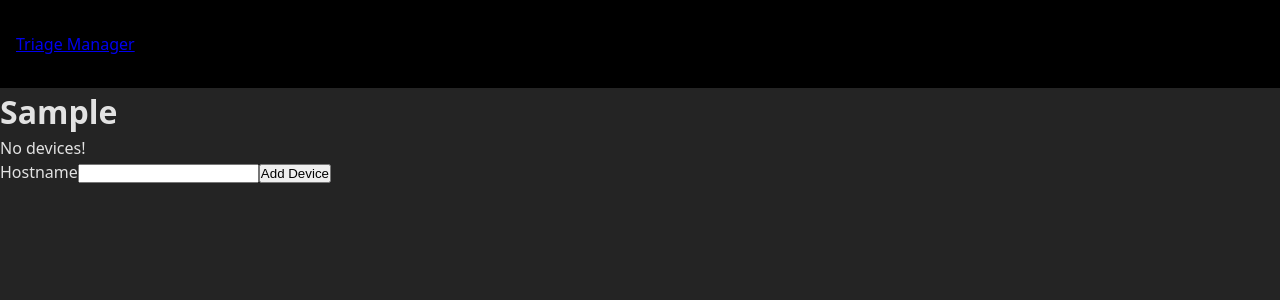
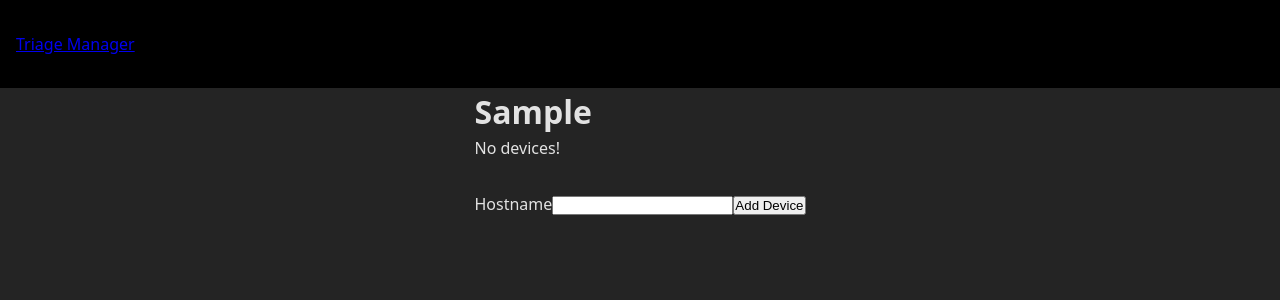
Before and after one commit to venoblin/triage-manager, a React (Vite) app: page /triage/new in a window 1280 px wide. Both pictures are taken after typing "Sample" into the empty fields and a click on the button "Create". Shown: the top 300 px of the page. Built offline with nearby package versions, Linux system fonts and the light colour scheme.

Commit message:
worked on styling

```diff
--- a/src/App.jsx
+++ b/src/App.jsx
@@ -12,11 +12,14 @@ function App() {
     <>
       <NavBar />
 
-      <Routes>
-        <Route path='/' element={<HomeRoute />} />
-        <Route path='/triage/new' element={<NewTriageRoute />} />
-        <Route path='/triage/:id' element={<TriageRoute />} />
-      </Routes>
+      <main>
+        <Routes>
+          <Route path='/' element={<HomeRoute />} />
+          <Route path='/triage/new' element={<NewTriageRoute />} />
+          <Route path='/triage/:id' element={<TriageRoute />} />
+        </Routes>
+      </main>
+
     </>
   )
 }
--- a/src/components/routes/TriageRoute/TriageRoute.css
+++ b/src/components/routes/TriageRoute/TriageRoute.css
@@ -1 +1,10 @@
-/*# sourceMappingURL=TriageRoute.css.map */
+.triage-wrap form {
+  margin-top: 2rem;
+}
+
+.device-card {
+  background: black;
+  margin: 0.5rem 0;
+  max-width: 750px;
+  padding: 1rem;
+}/*# sourceMappingURL=TriageRoute.css.map */
--- a/src/components/routes/TriageRoute/TriageRoute.jsx
+++ b/src/components/routes/TriageRoute/TriageRoute.jsx
@@ -42,8 +42,8 @@ const TriageRoute = () => {
           <h1>{triage.name}</h1>
 
           {triage.devices && triage.devices.length ? (
-            triage.devices.map((device) => (
-              <div className='device-card'>
+            triage.devices.map((device, idx) => (
+              <div className='device-card' key={idx}>
                 <p>{device.hostName}</p>
               </div>
             ))
--- a/src/components/routes/TriageRoute/TriageRoute.scss
+++ b/src/components/routes/TriageRoute/TriageRoute.scss
@@ -0,0 +1,12 @@
+.triage-wrap {
+  form {
+    margin-top: 2rem;
+  }
+}
+
+.device-card {
+  background: black;
+  margin: 0.5rem 0;
+  max-width: 750px;
+  padding: 1rem;
+}
--- a/src/styles/App.css
+++ b/src/styles/App.css
@@ -1 +1,5 @@
-/*# sourceMappingURL=App.css.map */
+main {
+  width: -moz-fit-content;
+  width: fit-content;
+  margin: 0 auto;
+}/*# sourceMappingURL=App.css.map */
--- /dev/null
+++ b/src/styles/App.scss
@@ -0,0 +1,4 @@
+main {
+  width: fit-content;
+  margin: 0 auto;
+}
```
Also changed, not shown: 2 other files (tests, documents, lock files or other folders).
